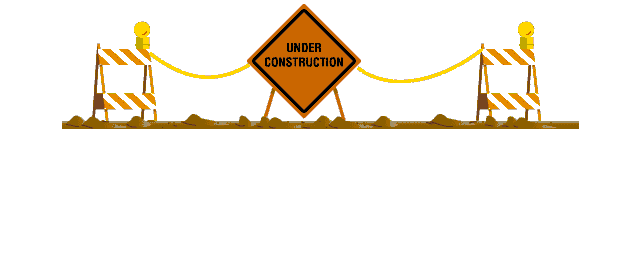
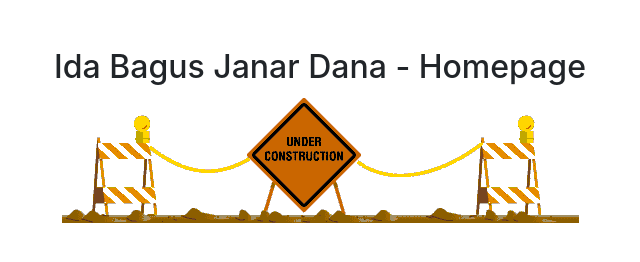
Before and after one commit to ibjanardana/ibjanardana.github.io, a plain HTML site: page index.html in a window 1280 px wide. Shown: the whole page, without its empty margins (320-960 px from the left). Drawn offline with nearby package versions, Linux system fonts and the light colour scheme.

Commit message:
under-constrution
dalam pengembangan commit

```diff
--- a/index.html
+++ b/index.html
@@ -12,7 +12,8 @@
   </head>
   <body>
 
-    <div class="text-center">
+    <div class="text-center mt-5">
+      <h2>Ida Bagus Janar Dana - Homepage</h2>
       <img src="/asset/under-construction.gif" alt="under-construction" class="">
     </div>
 
```
